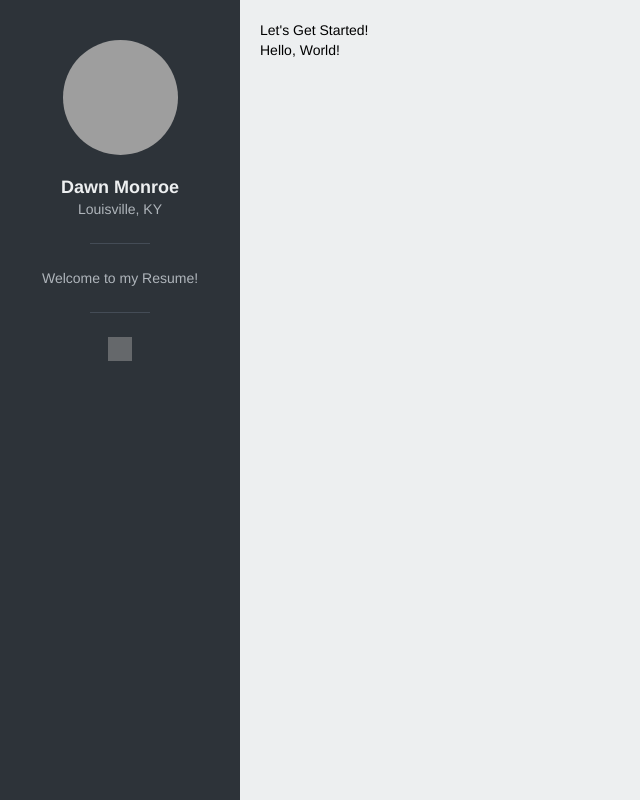
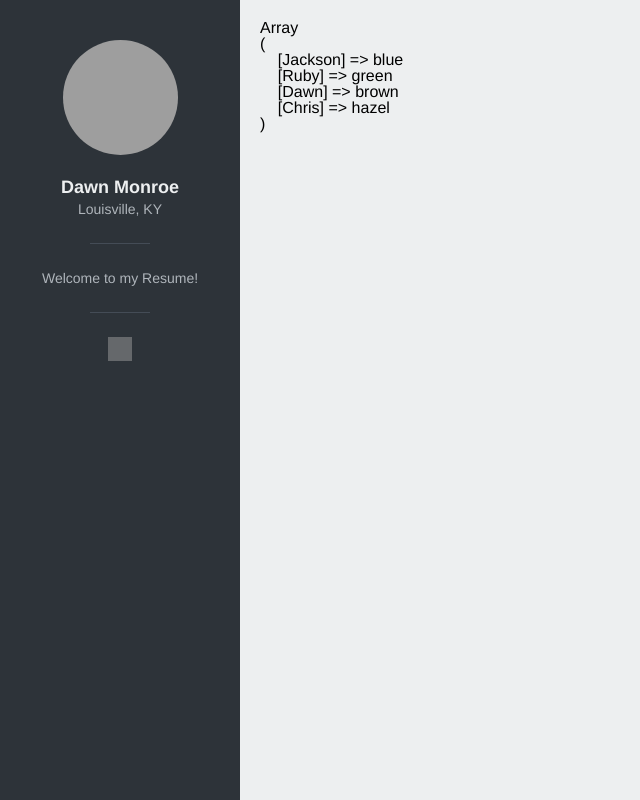
Before and after one commit to deetriplett/Cookbook, a PHP site: page / in a window 1280 px wide. Shown: the whole page, without its empty margins (0-640 px from the left). Run offline with PHP 8.4, Linux system fonts and the light colour scheme; grey boxes are pictures that could not be loaded.

Commit message:
Added Operators

```diff
--- a/index.php
+++ b/index.php
@@ -36,46 +36,44 @@ $name = "$full_name";
       </ul>
     </section>
     <section class="main">
-      <p>Let's Get Started!</p>
-      <p><?php echo "Hello, World!"?></p>
+     <pre><?php
+
+      $eye_colors = array(
+        "Jackson" => "blue",
+        "Ruby" => "green",
+        "Dawn" => "brown",
+        "Chris" => "hazel"
+       );
+
+       print_r($eye_colors);
+
+?></pre>
     </section>
-   <?php
-    echo TITLE;
-    echo YEAR;
-    echo SALARY;
-    ?>
-    <section class ="integers">
-      <pre>
-        <?php
-          $one = 1;
-          $two = 2;
-          $three = 3;
-          $string_one = "1"
-        ?>
-      </pre>
+    <section class="secondary">
+
+
+    <?php
+      $a = 10;
+      $b = 10;
+
+      $sum = $a + $b;
+      $diff = $a - $b;
+      $product = $a * $b;
+      $quotient = $a / $b;
+
+      //$product = $product + 1;
+      $product++;
+      $product--;
+     ?>
+
+
+
       <ul>
-        <li> <?php echo $one; echo $two; echo $three ?></li>
-        <li><?php echo $string_one ?></li>
+      <li><?php echo $sum ?> </li>
+      <li><?php echo $diff ?></li>
+      <li><?php echo $product ?></li>
+      <li><?php echo $quotient ?></li>
       </ul>
-      <pre>
-        <?php
-// (\n) means a new line
-//          $greeting = "Hello, Friends!\n";
-//          $greeting{0} = "J";
-//          $secondary_greeting = "What up?";
-//          echo $greeting;
-//          echo $secondary_greeting;
-
-//          $bool = TRUE;
-//          var_dump($bool);
-//          $bool = FALSE;
-//          var_dump(($bool) 1);
-//          var_dump(($bool) -1);
-//          var_dump(($bool) "abc");
-//          var_dump(($bool) 0);
-//          var_dump(($bool) 2.2);
-        ?>
-      </pre>
     </section>
 
   </body>
```
